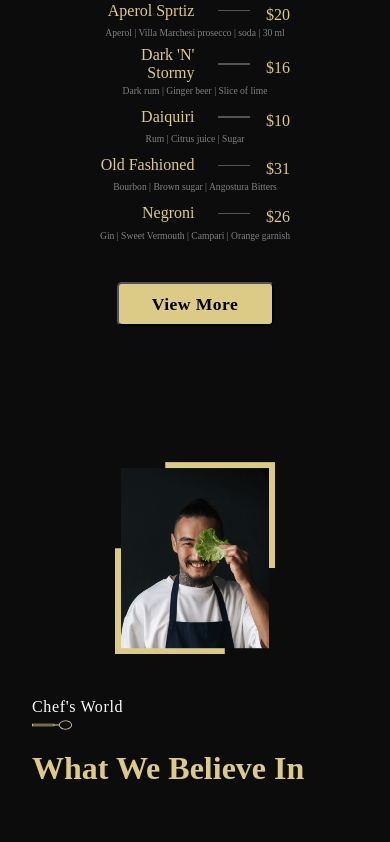
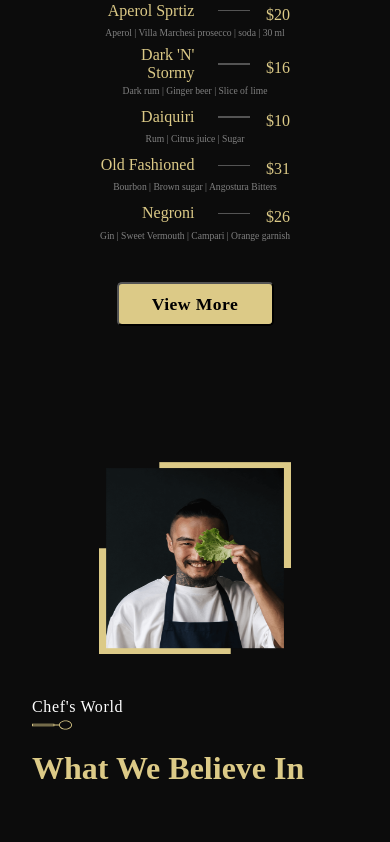
Before and after one commit to nrshakib/restaurant-website-react, a React (Create React App) app: page / in a window 390 px wide. Shown: the part 1984-2826 px from the top of the page. Built offline with nearby package versions, Linux system fonts and the light colour scheme; a web font is replaced by a local one.

Commit message:
slight design change in Chef section

```diff
--- a/src/Components/Chef/Chef.css
+++ b/src/Components/Chef/Chef.css
@@ -109,7 +109,7 @@
     flex-direction: column;
   }
   .chef-img img {
-    width: 10rem;
+    width: 12rem;
     height: 12rem;
     margin: 0.5rem;
   }
```
